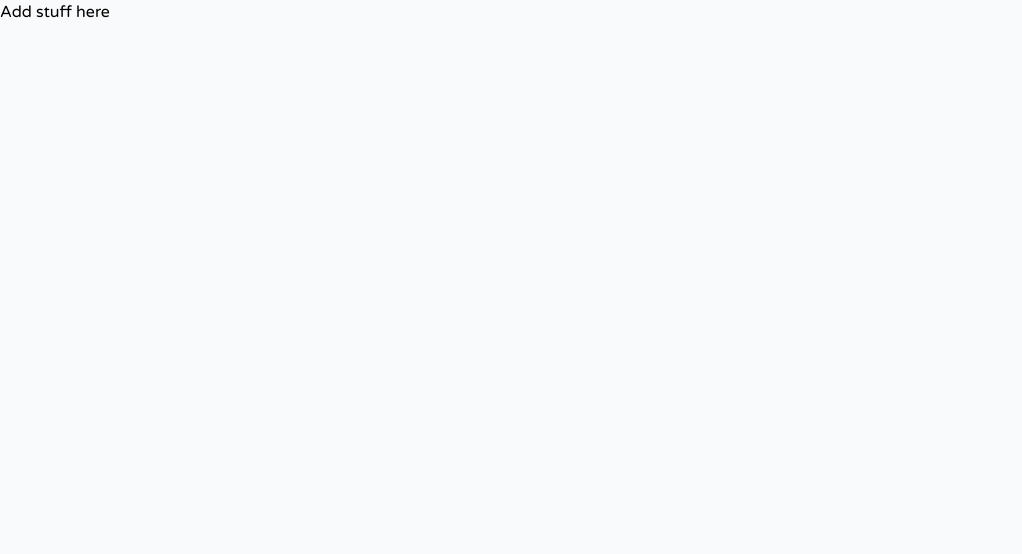
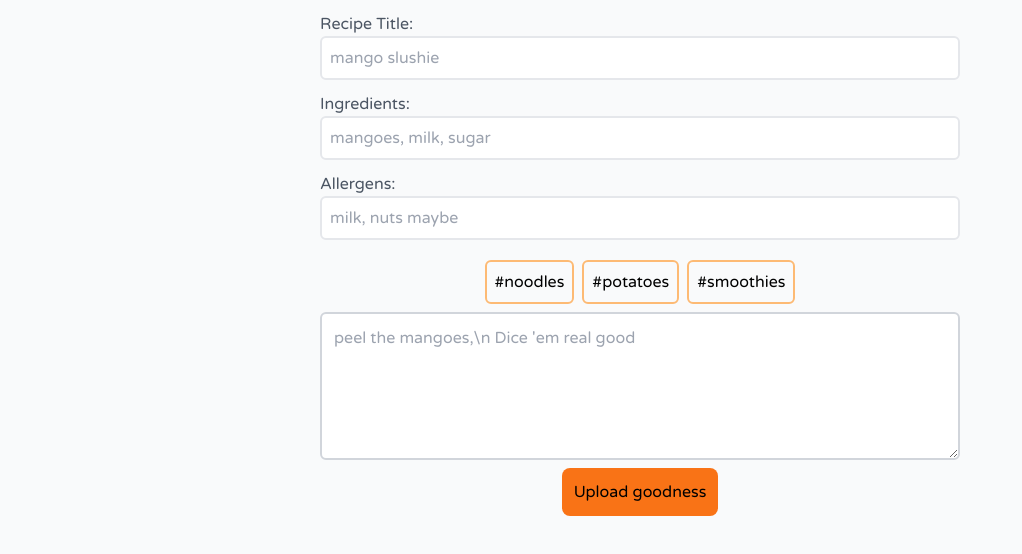
Before and after one commit to musaubrian/quick-bytes, a Vue app: page /add in a window 1280 px wide. Shown: the top 554 px of the page, without its empty margins (0-1022 px from the left). Built offline with nearby package versions, Linux system fonts and the light colour scheme.

Commit message:
chore: implement add recipes form

```diff
--- a/src/stores/authStore.js
+++ b/src/stores/authStore.js
@@ -7,7 +7,8 @@ export const useAuthStore = defineStore("fireAuth", {
         isLoggedIn: false,
         signUpError: false,
         signUpSuccess: false,
-        signInError: false
+        signInError: false,
+        signOutError: false
     }),
     actions: {
         async signUp(email, password) {
@@ -40,6 +41,9 @@ export const useAuthStore = defineStore("fireAuth", {
         async logOut(){
             const {error} = await supabase.auth.signOut()
             router.push('/')
+            if(error) {
+                this.signOutError = true
+            }
         }
     }
 })
--- a/src/views/AddRecipes.vue
+++ b/src/views/AddRecipes.vue
@@ -1,8 +1,26 @@
 <template>
-    <div>
-        <h1>Add stuff here</h1>
-    </div>
+    <form @submit.prevent="" class="w-full h-full flex flex-col items-center justify-center">
+        <label for="recipe-title" class="w-10/12 text-left md:w-6/12 mt-3 text-gray-600">Recipe Title:</label>
+        <input type="text" name="recipe-title" id="" class="w-10/12 border-2 md:w-6/12 p-2 rounded-md"
+            placeholder="mango slushie">
+        <label for="recipe-title" class="w-10/12 text-left md:w-6/12 mt-3 text-gray-600">Ingredients:</label>
+        <input type="text" name="recipe-title" id="" class="w-10/12 border-2 md:w-6/12 p-2 rounded-md"
+            placeholder="mangoes, milk, sugar">
+        <label for="recipe-title" class="w-10/12 text-left md:w-6/12 mt-3 text-gray-600">Allergens:</label>
+        <input type="text" name="recipe-title" id="" class="w-10/12 border-2 md:w-6/12 p-2 rounded-md"
+            placeholder="milk, nuts maybe">
+        <div class="flex flex-wrap w-10/12 md:w-6/12 items-center justify-center mt-3">
+            <span class="border-2 border-orange-300 rounded-md p-2 mr-2 mt-2">#noodles</span>
+            <span class="border-2 border-orange-300 rounded-md p-2 mr-2 mt-2">#potatoes</span>
+            <span class="border-2 border-orange-300 rounded-md p-2 mt-2">#smoothies</span>
+        </div>
+        <textarea rows="5" class="border-2 border-gray-300 rounded-md mt-2 w-10/12 md:w-6/12 p-3"
+            placeholder="peel the mangoes,\n Dice 'em real good"></textarea>
+        <button type="submit" class="bg-orange-500 p-3 rounded-lg mt-2">Upload goodness</button>
+
+    </form>
 </template>
 
 <script setup>
+
 </script>
--- a/src/views/SignInView.vue
+++ b/src/views/SignInView.vue
@@ -16,9 +16,10 @@
             <button type="submit" class="bg-orange-500 p-3 rounded-xl text-white font-medium w-4/12">Sign In</button>
         </form>
     </div>
-    <div class="fixed top-0 left-0 h-10 bg-green-30 p-5 inline-flex w-full items-center justify-center"
+    <div class="fixed top-0 left-0 h-10 mt-5 bg-green-30 p-5 flex flex-col w-full items-center justify-center"
         v-if="authStore.signInError === true">
-        <h1 class="text-red-500 p-5 text-xl">Error Signing in</h1>
+        <h1 class="text-red-500 text-xl">Error Signing in</h1>
+        <p class="text-red-400 text-lg">Try again</p>
     </div>
 </template>
 
```
